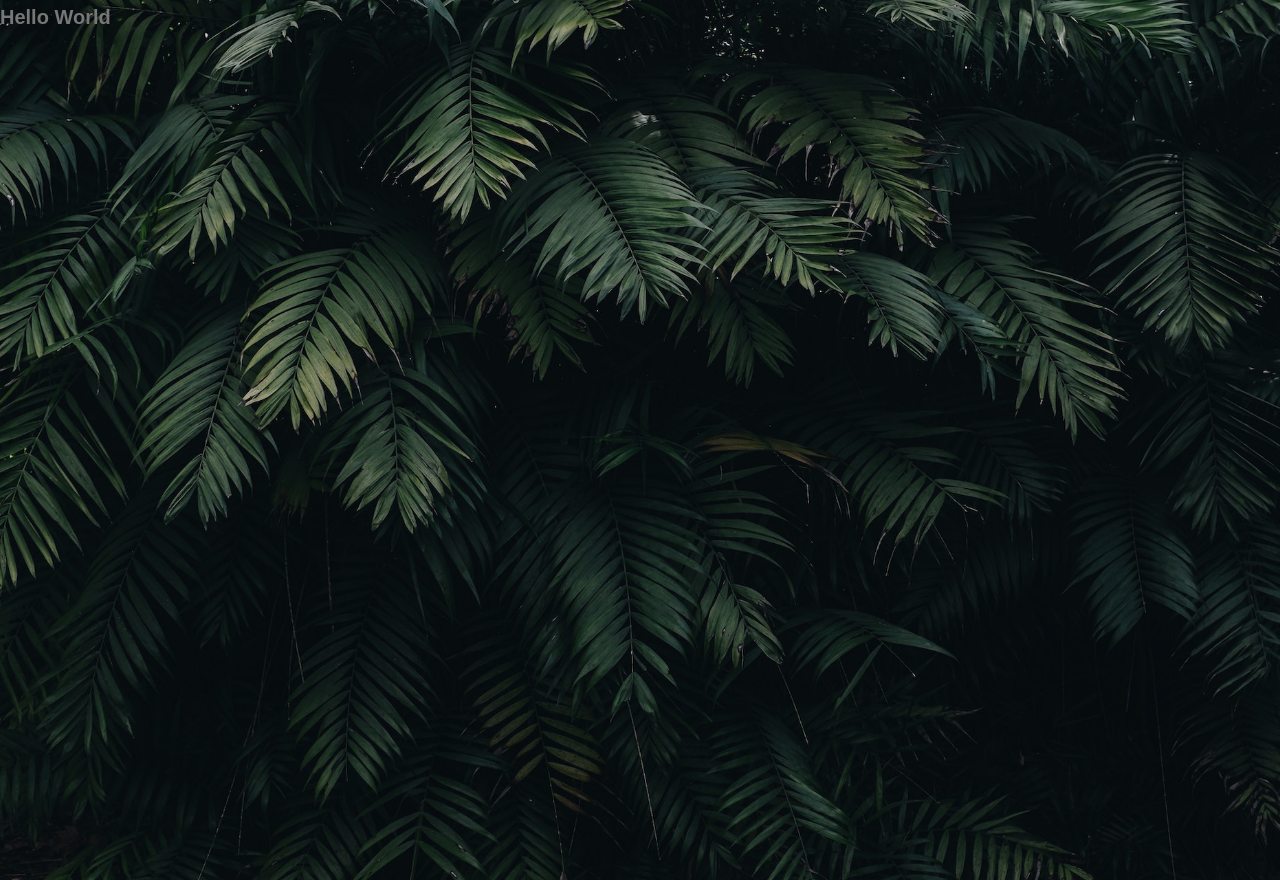
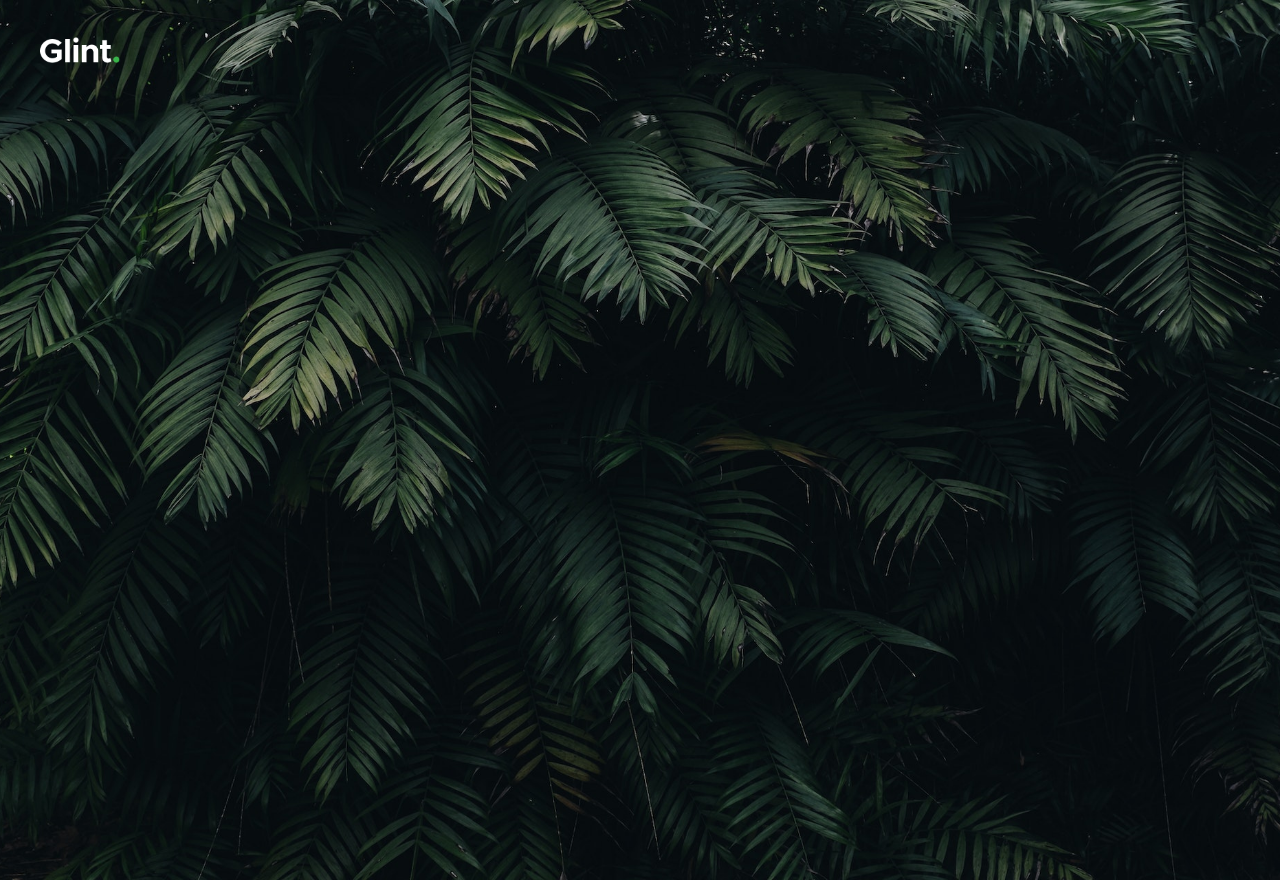
Before and after one commit to droidhazard/pop-dot-website, a website: page index.html in a window 1280 px wide. Drawn offline with Linux system fonts and the light colour scheme; a web font is replaced by a local one.

Commit message:
navbar logo

```diff
--- a/index.html
+++ b/index.html
@@ -1,16 +1,26 @@
 <!DOCTYPE html>
 <html lang="en">
+
 <head>
   <meta charset="UTF-8">
   <meta http-equiv="X-UA-Compatible" content="IE=edge">
   <meta name="viewport" content="width=device-width, initial-scale=1.0">
   <title>Pop</title>
-  <link href="https://fonts.googleapis.com/css2?family=Sofia+Sans+Semi+Condensed:wght@100;300;400;700;900&display=swap" rel="stylesheet">
+  <link href="https://fonts.googleapis.com/css2?family=Sofia+Sans+Semi+Condensed:wght@100;300;400;700;900&display=swap"
+    rel="stylesheet">
   <link rel="stylesheet" href="./css/style.css">
 </head>
+
 <body>
   <header class="header">
-    <h1>Hello World</h1>
+    <nav class="navbar">
+      <div class="brand-logo">
+        <a href="./" class="">
+          <img src="./img/logo.png" alt="">
+        </a>
+      </div>
+    </nav>
   </header>
 </body>
+
 </html>
--- a/sass/base/_typography.scss
+++ b/sass/base/_typography.scss
@@ -2,5 +2,10 @@ body {
   font-family: "Sofia Sans Semi Condensed", sans-serif;
   font-weight: 400;
   line-height: 1.7;
-  color: $color-grey-dark;
 }
+
+.header-heading {
+  font-size: 5rem;
+  letter-spacing: 1.7;
+  color: $color-white;
+}
--- /dev/null
+++ b/sass/components/_navbar.scss
@@ -0,0 +1,26 @@
+.navbar {
+  height: 96px;
+  width: 100%;
+  position: relative;
+  top: 0;
+  z-index: 500;
+  display: flex;
+  justify-content: space-between;
+  align-items: center;
+
+  & .brand-logo {
+    display: inline-block;
+    margin-left: 40px;
+
+    & a {
+      display: block;
+      margin-top: 9px;
+      width: 8rem;
+
+      & img {
+        max-width: 100%;
+        height: auto;
+      }
+    }
+  }
+}
--- a/sass/layout/_header.scss
+++ b/sass/layout/_header.scss
@@ -4,4 +4,5 @@
   background-image: url(../img/back.jpg);
   background-size: cover;
   background-position: center;
+  position: relative;
 }
--- a/sass/main.scss
+++ b/sass/main.scss
@@ -7,4 +7,6 @@
 @import "./base/typography";
 @import "./base/utilities";
 
+@import "./components/navbar";
+
 @import "./layout/header";
```
Also changed, not shown: css/style.css.
